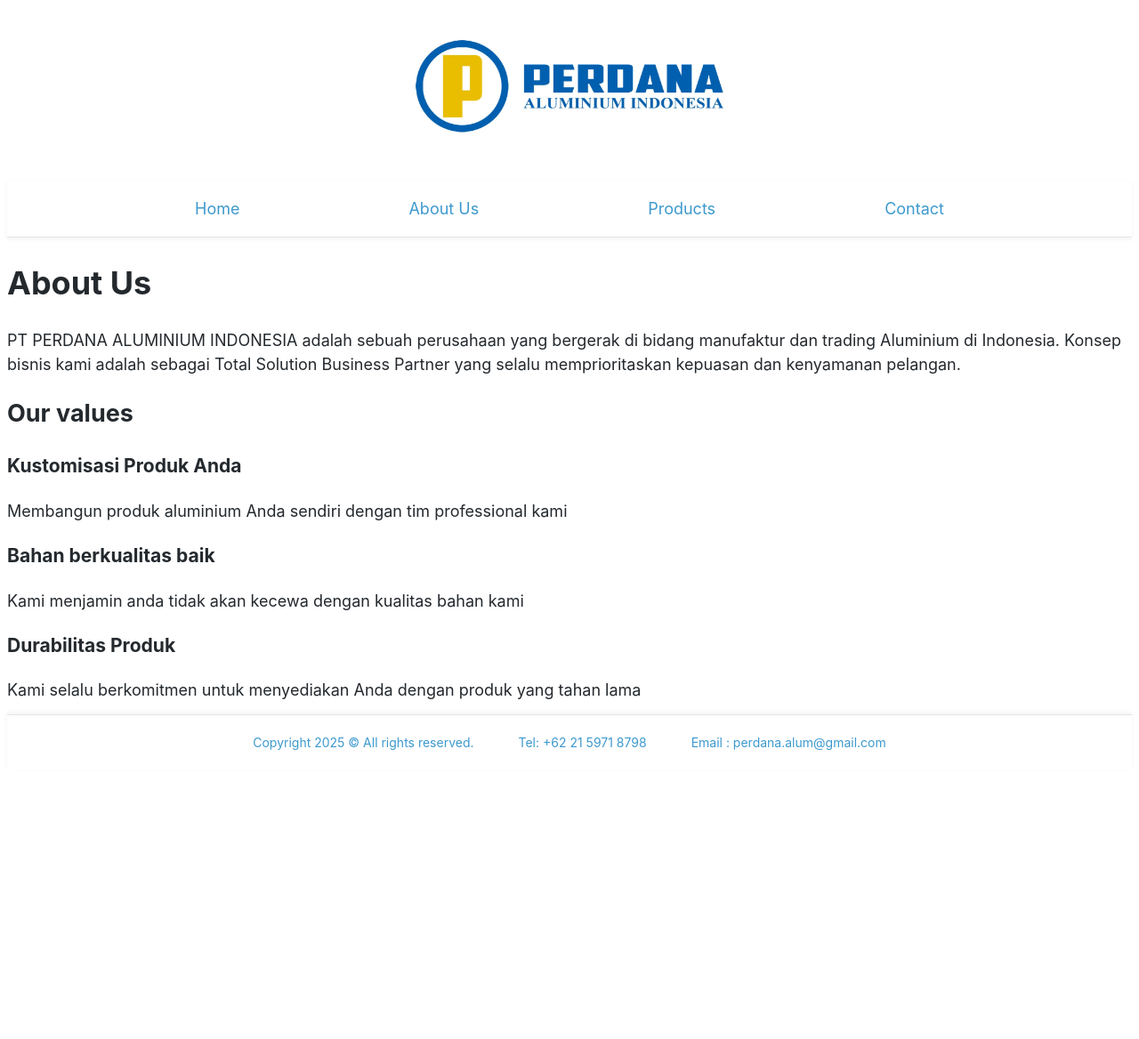
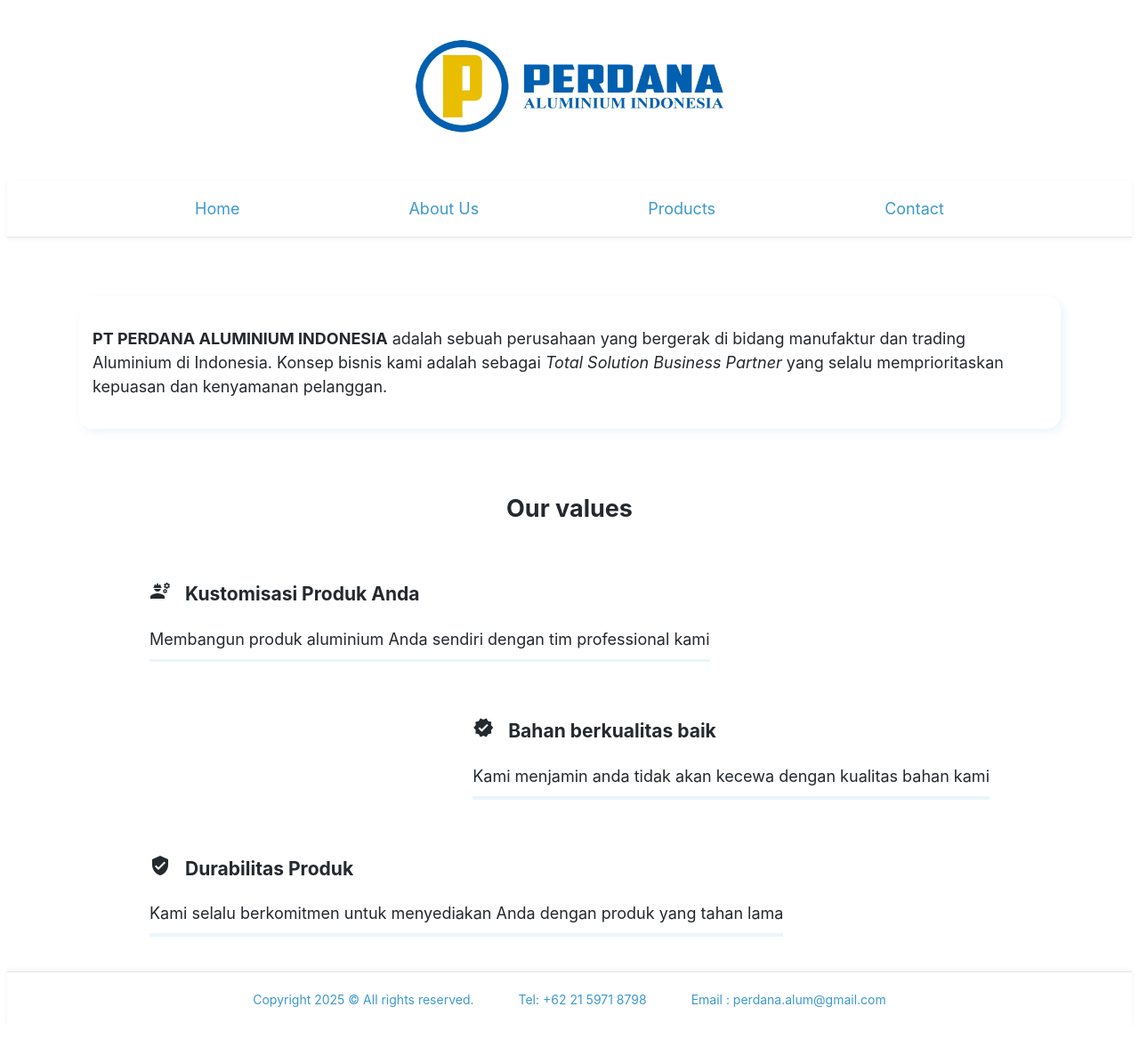
Before and after one commit to B10715018/b10715018.github.io, a Jekyll site: the page built from about.markdown, in a window 1280 px wide. Shown: the whole page at 89% size. Built offline with Jekyll 4.4.1, drawn with Linux system fonts in a browser that asks for light colours; before the commit the page ends 900 px from its top, so only the background shows below that.

Commit message:
feat: beautify about page

```diff
--- a/_layouts/about.html
+++ b/_layouts/about.html
@@ -1,23 +1,48 @@
 ---
 layout: site
 ---
-<div>
-  <h1>About Us</h1>
-
-  PT PERDANA ALUMINIUM INDONESIA adalah sebuah perusahaan yang bergerak di bidang manufaktur dan trading Aluminium di
-  Indonesia. Konsep bisnis kami adalah sebagai Total Solution Business Partner yang selalu memprioritaskan kepuasan dan
-  kenyamanan pelangan.
+<div class="column centre">
+  <div class="intro">
+    <div class="intro-card">
+      <p>
+        <strong>PT PERDANA ALUMINIUM INDONESIA</strong> adalah sebuah perusahaan yang bergerak di bidang manufaktur dan
+        trading Aluminium di Indonesia. Konsep bisnis kami adalah sebagai <em>Total Solution Business Partner</em> yang
+        selalu memprioritaskan kepuasan dan kenyamanan pelanggan.
+      </p>
+    </div>
+  </div>
 
   <h2>Our values</h2>
 
-  <h3>Kustomisasi Produk Anda</h3>
-  Membangun produk aluminium Anda sendiri dengan tim professional kami
+  <div class="value-card left">
+    <h3 class="value-title">
+      <span class="material-icons icon">
+        engineering
+      </span>
+      <span>Kustomisasi Produk Anda</span>
+    </h3>
+    Membangun produk aluminium Anda sendiri dengan tim professional kami
+    <hr class="divider">
+  </div>
+  <div class="value-card right">
+    <h3 class="value-title">
+      <span class="material-icons icon">
+        verified
+      </span>
+      <span>Bahan berkualitas baik</span>
+    </h3>
+    Kami menjamin anda tidak akan kecewa dengan kualitas bahan kami
+    <hr class="divider">
+  </div>
 
-  <h3> Bahan berkualitas baik</h3>
-
-  Kami menjamin anda tidak akan kecewa dengan kualitas bahan kami
-
-  <h3>Durabilitas Produk</h3>
-
-  Kami selalu berkomitmen untuk menyediakan Anda dengan produk yang tahan lama
+  <div class="value-card left">
+    <h3 class="value-title">
+      <span class="material-icons icon">
+        verified_user
+      </span>
+      <span>Durabilitas Produk</span>
+    </h3>
+    Kami selalu berkomitmen untuk menyediakan Anda dengan produk yang tahan lama
+    <hr class="divider">
+  </div>
 </div>
--- /dev/null
+++ b/_sass/_about.scss
@@ -0,0 +1,43 @@
+.column {
+  display: flex;
+  flex-direction: column;
+}
+
+.intro{
+  padding: 3rem 5rem;
+}
+
+.value-title {
+  display: flex;
+  flex-direction: row;
+  gap: 1rem;
+}
+
+.intro-card {
+  border-radius: 16px;
+  padding:1rem;
+  box-shadow: 4px 4px 10px rgba($primary-color, 0.1); // Adds a subtle shadow effect
+}
+
+.value-card {
+  border-radius: 16px;
+  padding: 1rem;
+}
+
+.left {
+  align-self: flex-start;
+  padding-left: 10rem;
+}
+
+.right {
+  align-self:  flex-end;
+  padding-right: 10rem;
+}
+
+.divider {
+  width: 100%;
+  height: 2px;
+  background-color: rgba($primary-color, 0.1);
+  border: none;
+  padding-top: 0.1rem;
+}
--- a/assets/css/style.scss
+++ b/assets/css/style.scss
@@ -9,3 +9,4 @@
 @import "images";
 @import "products";
 @import "contactus";
+@import "about";
```
